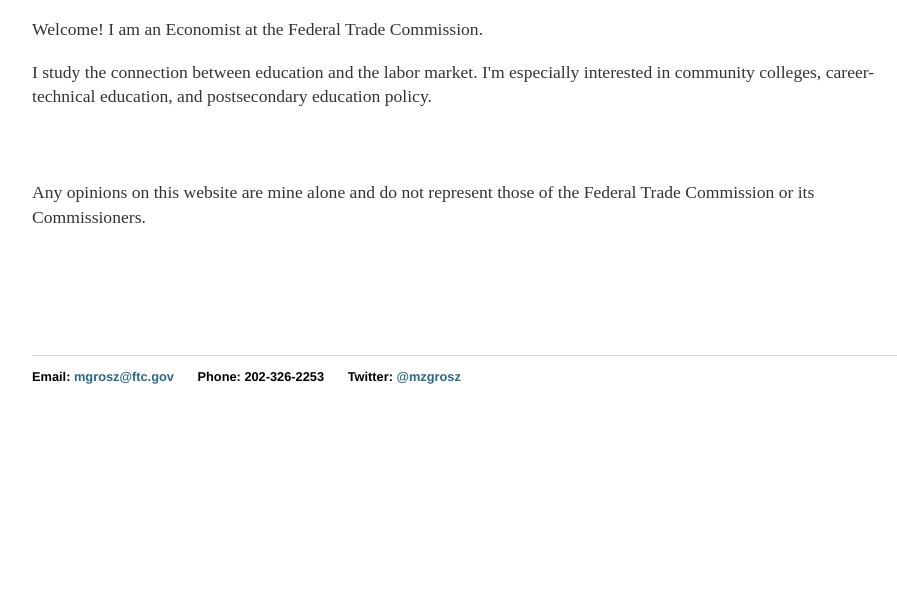
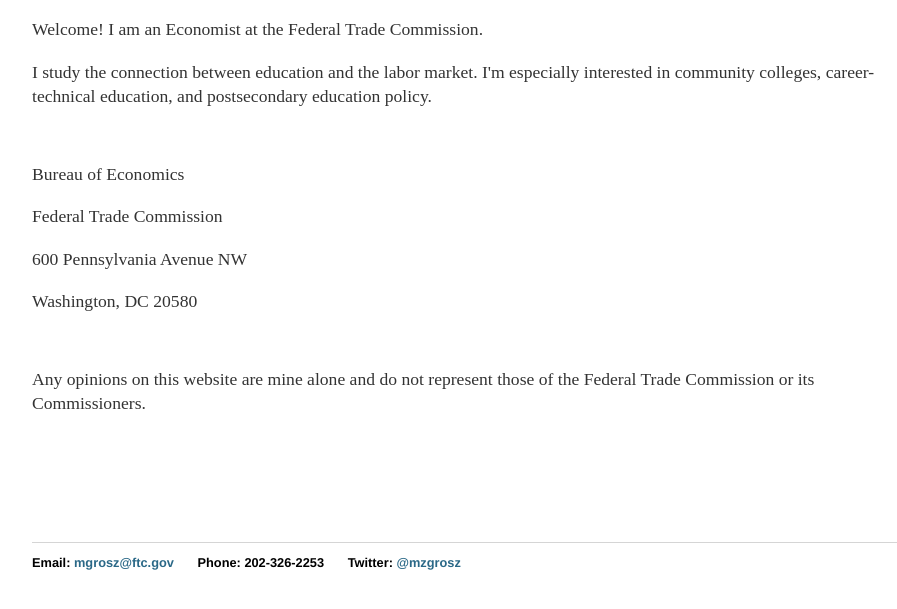
Before and after one commit to mzgrosz/mzgrosz.github.io, a Jekyll site: the page built from index.html, in a window 1280 px wide, cut to the strip 412-1042 px from the top of the page. Shown: the top 609 px of the strip, without its empty margins (160-1057 px from the left). Built offline with Jekyll 4.4.1, drawn with Linux system fonts in a browser that asks for light colours; before the commit the page ends 900 px from its top, so only the background shows below that.

Commit message:
Update index.html

```diff
--- a/index.html
+++ b/index.html
@@ -7,7 +7,13 @@ title: Michel Grosz
 	<img src="/headshot.jpg" alt="hi" width="250" height="250" />
 	<p>Welcome! I am an Economist at the Federal Trade Commission.</p>
 	<p>I study the connection between education and the labor market. I'm especially interested in community colleges, career-technical education, and postsecondary education policy.  </p>
-	<br/><br/>
+	<br/>
+	<p> Bureau of Economics</p>
+	<p> Federal Trade Commission</p>
+	<p> 600 Pennsylvania Avenue NW</p>
+	<p> Washington, DC 20580</p>
+
+	<br/>
 	<p>Any opinions on this website are mine alone and do not represent those of the Federal Trade Commission or its Commissioners. </p>
 	<br/><br/><br/><br/><br/><br/>
 
```
